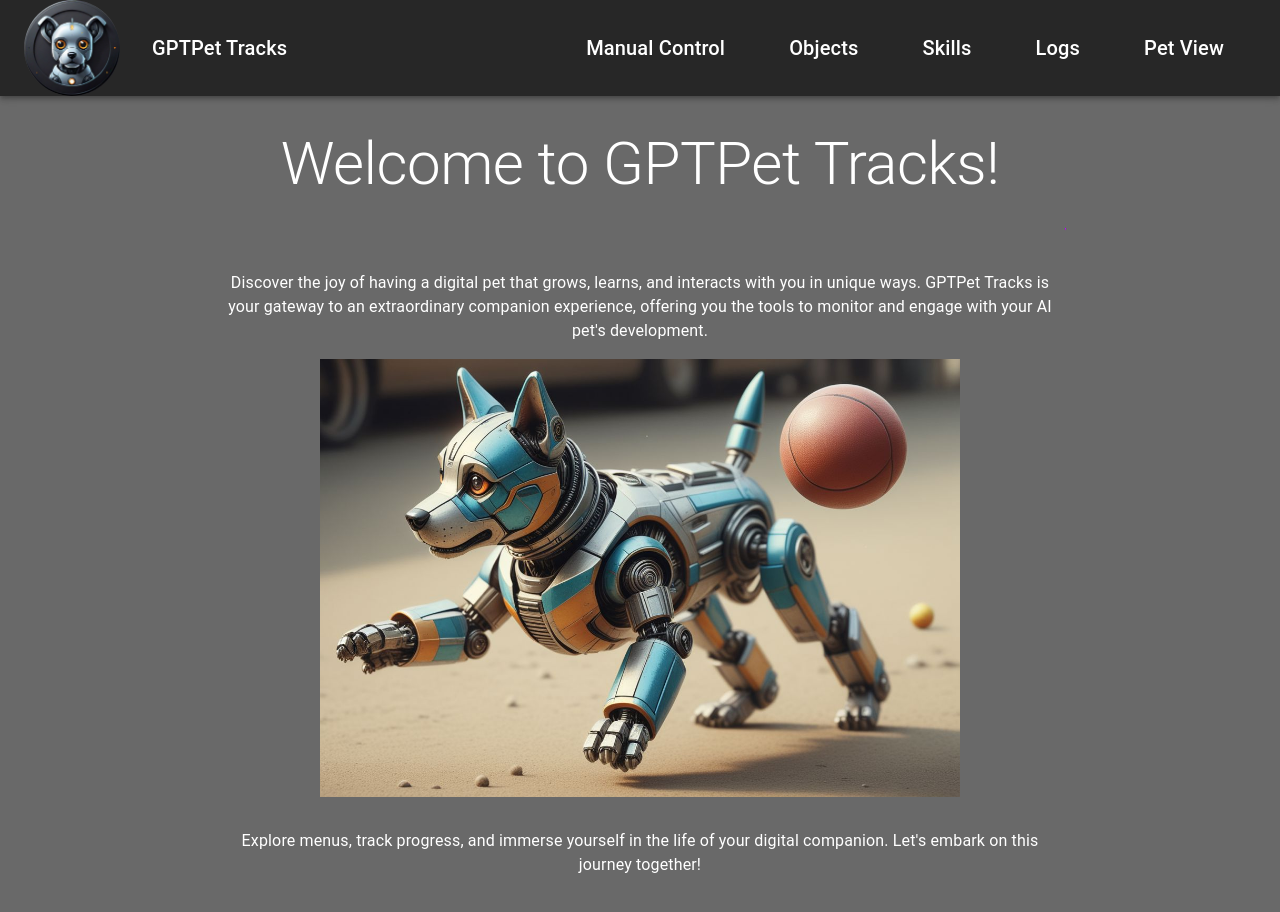
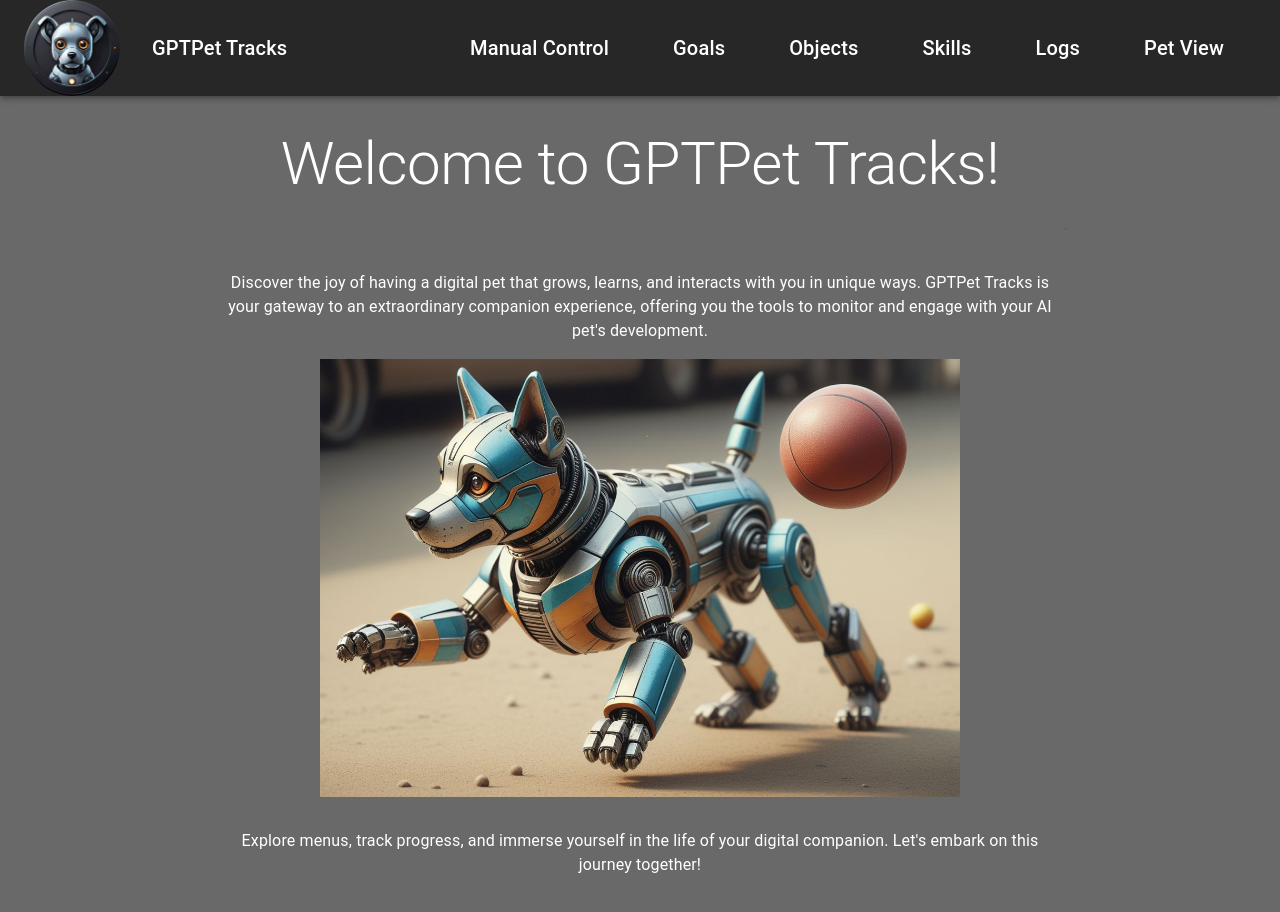
Before and after one commit to pj0620/gptpet-tracks, a React (Create React App) app in the folder web/: page / in a window 1280 px wide. Shown: the top 912 px of the page. Built offline with nearby package versions, Linux system fonts and the light colour scheme.

Commit message:
add goals to header

```diff
--- a/web/src/components/top-menu/TopMenu.js
+++ b/web/src/components/top-menu/TopMenu.js
@@ -30,6 +30,18 @@ function TopMenu() {
               marginRight: '2rem'
             }}>
             Manual Control
+          </Typography>
+        </Link>
+        <Link href="/goals" underline="none">
+          <Typography
+            variant="h6"
+            component="div"
+            sx={{ flexGrow: 1 }}
+            style={{
+              marginLeft: '2rem',
+              marginRight: '2rem'
+            }}>
+            Goals
           </Typography>
         </Link>
         <Link href="/objects" underline="none">
```
